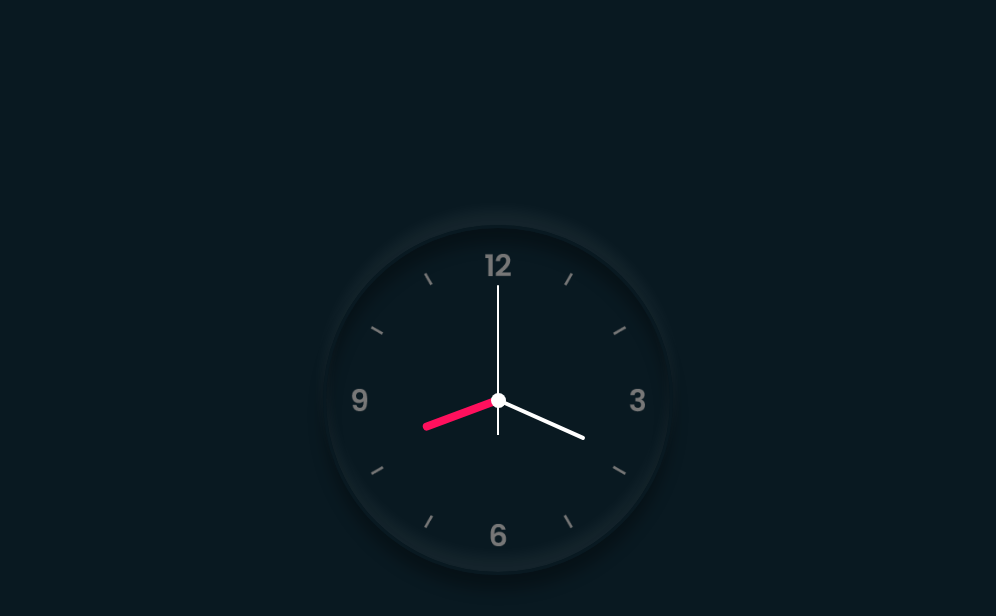
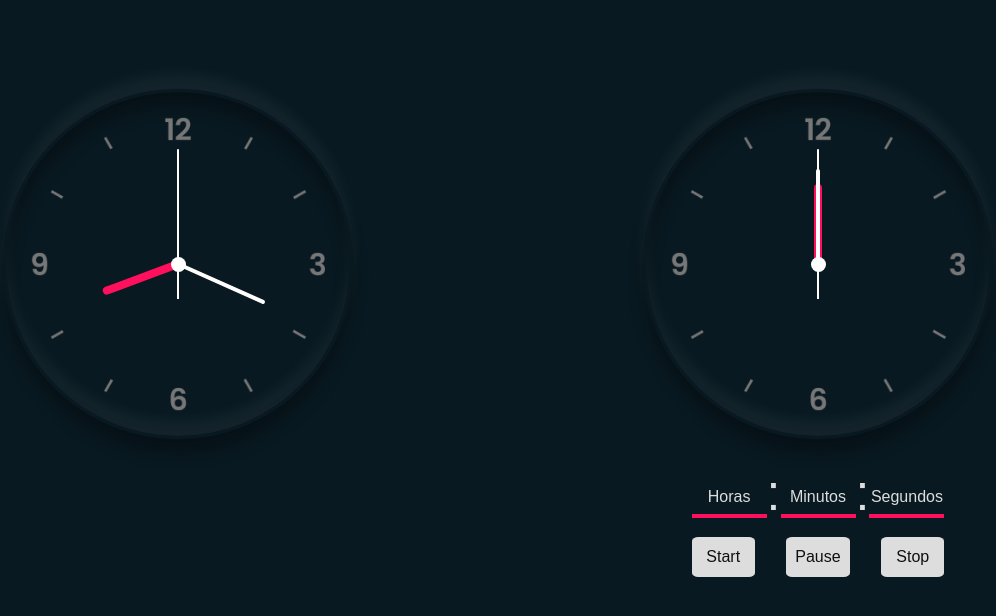
Before and after one commit to carlos-eduardo-dev/clock-js, a plain HTML site: page index.html in a window 1280 px wide. Shown: the whole page, without its empty margins (142-1138 px from the left). Drawn offline with Linux system fonts and the light colour scheme.

Commit message:
Add timer clock

```diff
--- a/assets/scripts/script.js
+++ b/assets/scripts/script.js
@@ -1,4 +1,5 @@
 const deg = 6
+const scInterval = 1000
 
 const hr = document.querySelector('div#hr')
 const mn = document.querySelector('div#mn')
@@ -7,6 +8,12 @@ const sc = document.querySelector('div#sc')
 const hrCrono = document.querySelector('div#hrCrono')
 const mnCrono = document.querySelector('div#mnCrono')
 const scCrono = document.querySelector('div#scCrono')
+
+const hours = document.querySelector('input#setHr')
+const minutes = document.querySelector('input#setMn')
+const seconds = document.querySelector('input#setSc')
+
+var crono
 
 setInterval(() => {
     let date = new Date()
@@ -19,3 +26,50 @@ setInterval(() => {
     mn.style.transform = `rotateZ(${mm}deg)`
     sc.style.transform = `rotateZ(${ss}deg)`
 })
+
+function start() {
+    crono = setInterval(() => {
+        if (hours.value == 0 && minutes.value == 0 && seconds.value == 0) {
+            stop()
+        }
+        else {
+            timer()
+
+            let hh = hours.value * 30
+            let mm = minutes.value * deg
+            let ss = seconds.value * deg
+
+            hrCrono.style.transform = `rotateZ(${(hh) + (mm / 12)}deg)`
+            mnCrono.style.transform = `rotateZ(${mm}deg)`
+            scCrono.style.transform = `rotateZ(${ss}deg)`
+        }
+    }, scInterval);
+}
+
+function pause() {
+    clearInterval(crono);
+}
+
+function stop() {
+    clearInterval(crono);
+
+    hours.value = 00
+    minutes.value = 00
+    seconds.value = 00
+
+    hrCrono.style.transform = `rotateZ(0deg)`
+    mnCrono.style.transform = `rotateZ(0deg)`
+    scCrono.style.transform = `rotateZ(0deg)`
+}
+
+function timer() {
+    seconds.value--
+    if (seconds.value < 0) {
+        minutes.value--
+        if (minutes.value < 0) {
+            hours.value--
+            minutes.value = 59
+        }
+        seconds.value = 59
+    }
+}
--- a/assets/styles/main.css
+++ b/assets/styles/main.css
@@ -8,27 +8,100 @@
 
 body {
     width: 100vw;
-    height: 100vh;
+    display: flex;
+    align-items: baseline;
+    justify-content: space-around;
+    background: #091921;
+
+    margin-top: 5%;
+}
+
+.btn {
+    width: 100%;
     display: flex;
     align-items: center;
-    justify-content: space-around;
-    background: #091921;
+    justify-content: space-between;
+
+    margin: 15px 0;
+}
+
+.btn button {
+    width: 25%;
+    height: 40px;
+
+    border: none;
+    border-radius: 10%;
+
+    background-color: #ddd;
+    color: #101010;
+}
+
+.real-time, .timer {
+    width: 400px;
+    margin: 25px;
+    display: flex;
+    align-items: center;
+    flex-direction: column;
+}
+
+.set-timer {
+    display: flex;
+    align-items: center;
+    color: #ddd;
+    margin-top: 25px;
+    font-size: 50px;
+}
+
+.text-field {
+    width: 75px;
+    height: 50px;
+    font-size: 16px;
+    position: relative;
+}
+
+.text-field input {
+    width: 100%;
+    height: 100%;
+    border: none;
+    background: none;
+    color: #ddd;
+    text-align: center;
+    font-size: 50px;
+}
+
+.text-field label {
+    position: absolute;
+    pointer-events: none;
+    top: 40%;
+    transform: translateY(-50%);
+    left: 50%;
+    transform: translateX(-50%);
+    transition: 200ms;
+}
+
+.text-field span {
+    position: absolute;
+    bottom: 0;
+    left: 0;
+    background: #ff105d;
+    width: 100%;
+    height: 4px;
+}
+
+.text-field input:focus~label, .text-field input:valid~label {
+    top: -25px;
 }
 
 .clock {
     display: flex;
     align-items: center;
     justify-content: center;
-
     width: 350px;
     height: 350px;
-
     background: url(/assets/images/clock.png);
     background-size: cover;
-
     border: 3px solid #091921;
     border-radius: 50%;
-
     box-shadow: 0px -15px 15px rgba(255, 255, 255, 0.05), inset 0px -15px 15px rgba(255, 255, 255, 0.05), 0px 15px 15px rgba(0, 0, 0, 0.3), inset 0px 15px 15px rgba(0, 0, 0, 0.3);
 }
 
@@ -64,54 +137,37 @@ body {
 .hr, .mn, .sc {
     display: flex;
     justify-content: center;
-
     position: absolute;
-
     border-radius: 50%;
 }
 
 .hr::before {
     content: '';
-
     position: absolute;
-
     width: 8px;
     height: 80px;
-
     background-color: #ff105d;
-
     z-index: 10;
-
     border-radius: 6px 6px 0 0;
 }
 
 .mn::before {
     content: '';
-
     position: absolute;
-
     width: 4px;
     height: 90px;
-
     background-color: #fff;
-
     z-index: 11;
-
     border-radius: 6px 6px 0 0;
 }
 
 .sc::before {
     content: '';
-
     position: absolute;
-
     width: 2px;
     height: 150px;
-
     background-color: #fff;
-
     z-index: 12;
-
     border-radius: 6px 6px 0 0;
 }
 
@@ -120,3 +176,8 @@ body {
         flex-direction: column;
     }
 }
+
+input[type=number]::-webkit-inner-spin-button, input[type=number]::-webkit-outer-spin-button {
+    -webkit-appearance: none;
+    margin: 0;
+}
--- a/index.html
+++ b/index.html
@@ -10,6 +10,7 @@
 </head>
 
 <body>
+    <div class="real-time">
         <div class="clock">
             <div class="hour">
                 <div class="hr" id="hr"></div>
@@ -21,6 +22,48 @@
                 <div class="sc" id="sc"></div>
             </div>
         </div>
+    </div>
+
+    <div class="timer">
+        <div class="clock">
+            <div class="hour">
+                <div class="hr" id="hrCrono"></div>
+            </div>
+            <div class="min">
+                <div class="mn" id="mnCrono"></div>
+            </div>
+            <div class="sec">
+                <div class="sc" id="scCrono"></div>
+            </div>
+        </div>
+        <div>
+            <div class="set-timer">
+                <div class="text-field">
+                    <input type="number" id="setHr" required>
+                    <label>Horas</label>
+                    <span></span>
+                </div>
+                :
+                <div class="text-field">
+                    <input type="number" id="setMn" required>
+                    <label>Minutos</label>
+                    <span></span>
+                </div>
+                :
+                <div class="text-field">
+                    <input type="number" id="setSc" required>
+                    <label>Segundos</label>
+                    <span></span>
+                </div>
+            </div>
+            <div class="btn">
+                <button onclick="start()">Start</button>
+                <button onclick="pause()">Pause</button>
+                <button onclick="stop()">Stop</button>
+            </div>
+        </div>
+    </div>
+
 
     <script src="/assets/scripts/script.js"></script>
 </body>
```
Lines whose indentation alone changed are shown as unchanged.
